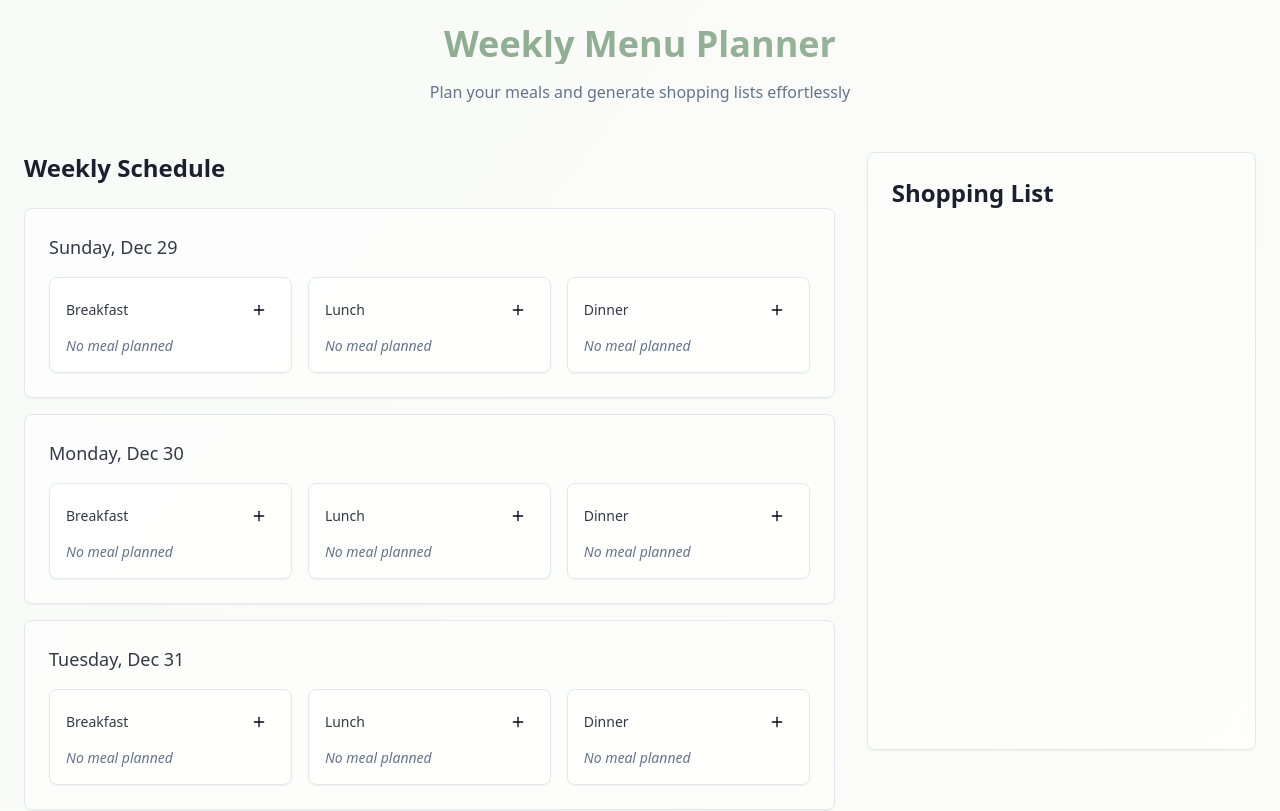
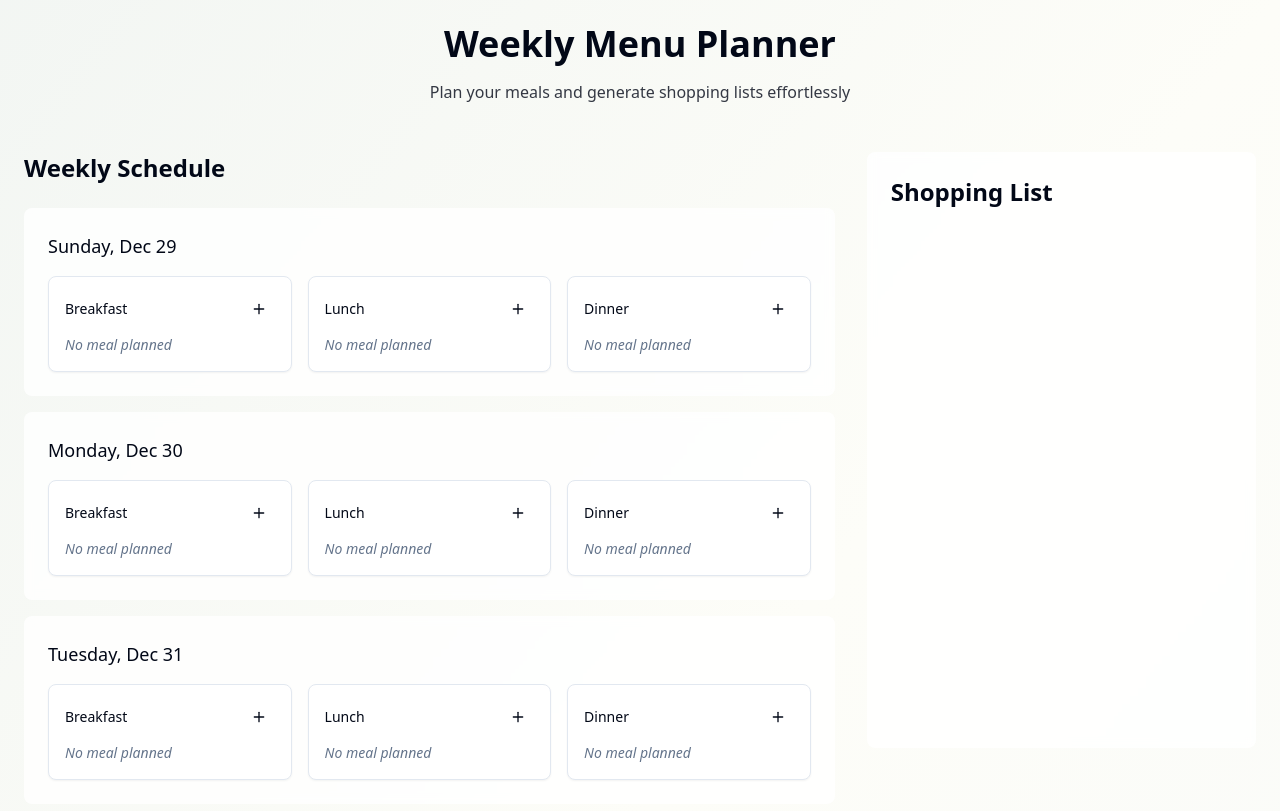
Before and after one commit to dagmmeko/weekly-bite-organizer, a React (Vite) app: page / in a window 1280 px wide. Shown: the top 811 px of the page. Built offline with nearby package versions, Linux system fonts and the light colour scheme.

Commit message:
Remove outer card styles
Dropped the outermost card-like styles from all sections and enhanced contrast for better visibility.
[skip gpt_engineer]

```diff
--- a/src/components/MealSlot.tsx
+++ b/src/components/MealSlot.tsx
@@ -12,9 +12,9 @@ interface MealSlotProps {
 
 const MealSlot = ({ meal, type, onAddMeal }: MealSlotProps) => {
   return (
-    <Card className="p-4 h-24 flex flex-col justify-between bg-white/70 hover:bg-white/90 transition-colors duration-200">
+    <Card className="p-4 h-24 flex flex-col justify-between bg-white shadow-sm hover:shadow-md transition-shadow duration-200">
       <div className="flex justify-between items-center">
-        <h3 className="text-sm font-medium capitalize text-foreground/80">{type}</h3>
+        <h3 className="text-sm font-medium capitalize text-foreground">{type}</h3>
         {!meal && (
           <Button
             variant="ghost"
@@ -27,7 +27,7 @@ const MealSlot = ({ meal, type, onAddMeal }: MealSlotProps) => {
         )}
       </div>
       {meal ? (
-        <p className="text-sm font-medium text-foreground/90">{meal.name}</p>
+        <p className="text-sm font-medium text-foreground">{meal.name}</p>
       ) : (
         <p className="text-sm text-muted-foreground italic">No meal planned</p>
       )}
--- a/src/components/ShoppingList.tsx
+++ b/src/components/ShoppingList.tsx
@@ -1,5 +1,4 @@
 import React from "react";
-import { Card } from "@/components/ui/card";
 import type { WeekSchedule } from "@/types/menu";
 import { ScrollArea } from "@/components/ui/scroll-area";
 
@@ -25,8 +24,8 @@ const ShoppingList = ({ schedule }: ShoppingListProps) => {
   const uniqueIngredients = Array.from(uniqueIngredientsMap.values());
 
   return (
-    <Card className="p-6 bg-white/50 backdrop-blur-sm">
-      <h2 className="text-2xl font-semibold mb-4 text-foreground/90">Shopping List</h2>
+    <div className="p-6 rounded-lg bg-white/80 backdrop-blur-sm">
+      <h2 className="text-2xl font-semibold mb-4 text-foreground">Shopping List</h2>
       <ScrollArea className="h-[500px] pr-4">
         <ul className="space-y-2">
           {uniqueIngredients.map((ingredient, index) => (
@@ -36,16 +35,16 @@ const ShoppingList = ({ schedule }: ShoppingListProps) => {
             >
               <input
                 type="checkbox"
-                className="rounded border-primary/30 text-primary focus:ring-primary/20"
+                className="rounded border-primary text-primary focus:ring-primary/20"
               />
-              <span className="text-sm text-foreground/80 group-hover:text-foreground transition-colors">
+              <span className="text-sm text-foreground group-hover:text-primary transition-colors">
                 {ingredient}
               </span>
             </li>
           ))}
         </ul>
       </ScrollArea>
-    </Card>
+    </div>
   );
 };
 
--- a/src/components/WeeklySchedule.tsx
+++ b/src/components/WeeklySchedule.tsx
@@ -12,11 +12,11 @@ interface WeeklyScheduleProps {
 const WeeklySchedule = ({ schedule, onAddMeal }: WeeklyScheduleProps) => {
   return (
     <div className="space-y-6">
-      <h2 className="text-2xl font-semibold text-foreground/90">Weekly Schedule</h2>
+      <h2 className="text-2xl font-semibold text-foreground">Weekly Schedule</h2>
       <div className="grid gap-4">
         {schedule.days.map((day) => (
-          <Card key={day.date} className="p-6 hover:shadow-lg transition-shadow duration-200 bg-white/50 backdrop-blur-sm">
-            <h3 className="text-lg font-medium mb-4 text-foreground/80">
+          <div key={day.date} className="p-6 rounded-lg bg-white/80 backdrop-blur-sm hover:shadow-lg transition-shadow duration-200">
+            <h3 className="text-lg font-medium mb-4 text-foreground">
               {format(new Date(day.date), "EEEE, MMM d")}
             </h3>
             <div className="grid grid-cols-1 md:grid-cols-3 gap-4">
@@ -36,7 +36,7 @@ const WeeklySchedule = ({ schedule, onAddMeal }: WeeklyScheduleProps) => {
                 onAddMeal={(type) => onAddMeal(day.date, type)}
               />
             </div>
-          </Card>
+          </div>
         ))}
       </div>
     </div>
--- a/src/pages/Index.tsx
+++ b/src/pages/Index.tsx
@@ -55,13 +55,13 @@ const Index = () => {
   };
 
   return (
-    <div className="min-h-screen bg-gradient-to-br from-primary/5 to-secondary/20">
+    <div className="min-h-screen bg-gradient-to-br from-primary/10 via-secondary/20 to-primary/5">
       <div className="max-w-7xl mx-auto p-6 space-y-8">
         <header className="text-center space-y-4 mb-12">
-          <h1 className="text-4xl font-bold bg-clip-text text-transparent bg-gradient-to-r from-primary to-primary/80">
+          <h1 className="text-4xl font-bold text-foreground">
             Weekly Menu Planner
           </h1>
-          <p className="text-muted-foreground">
+          <p className="text-foreground/80">
             Plan your meals and generate shopping lists effortlessly
           </p>
         </header>
```
